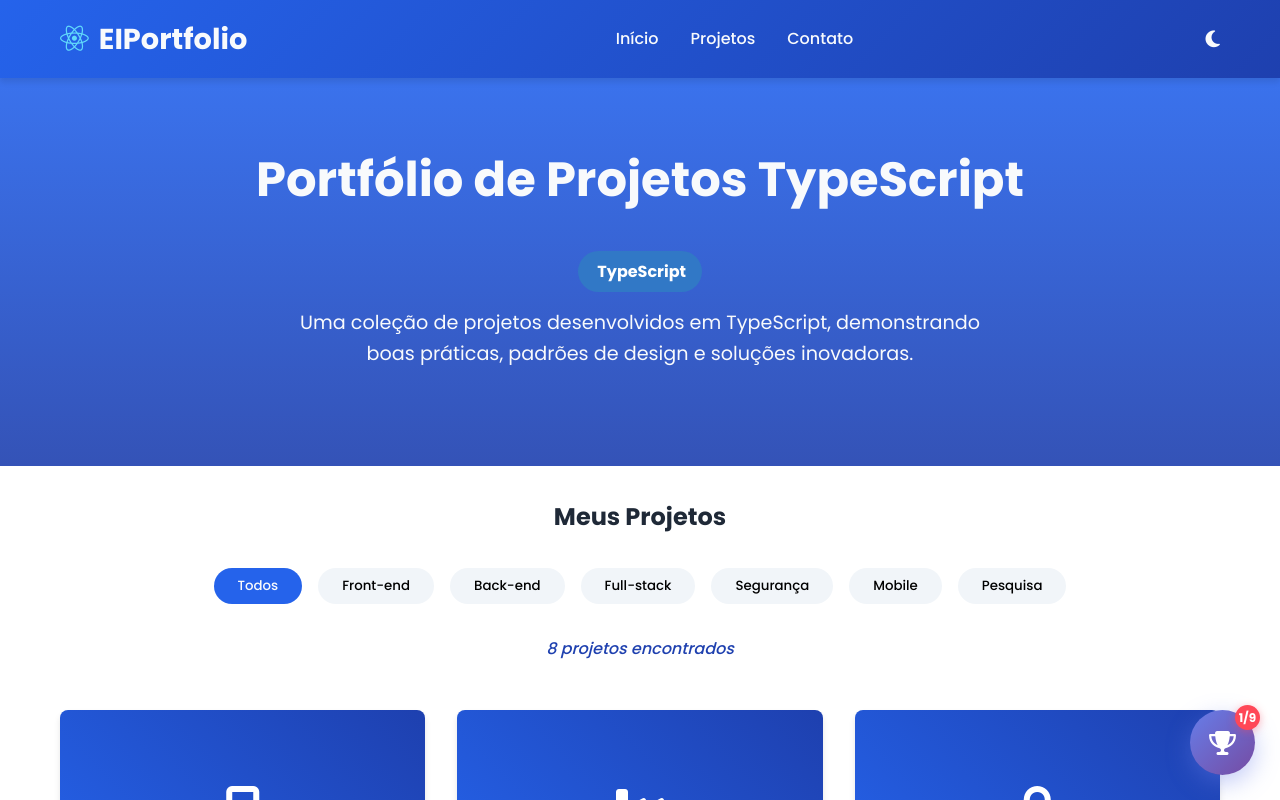
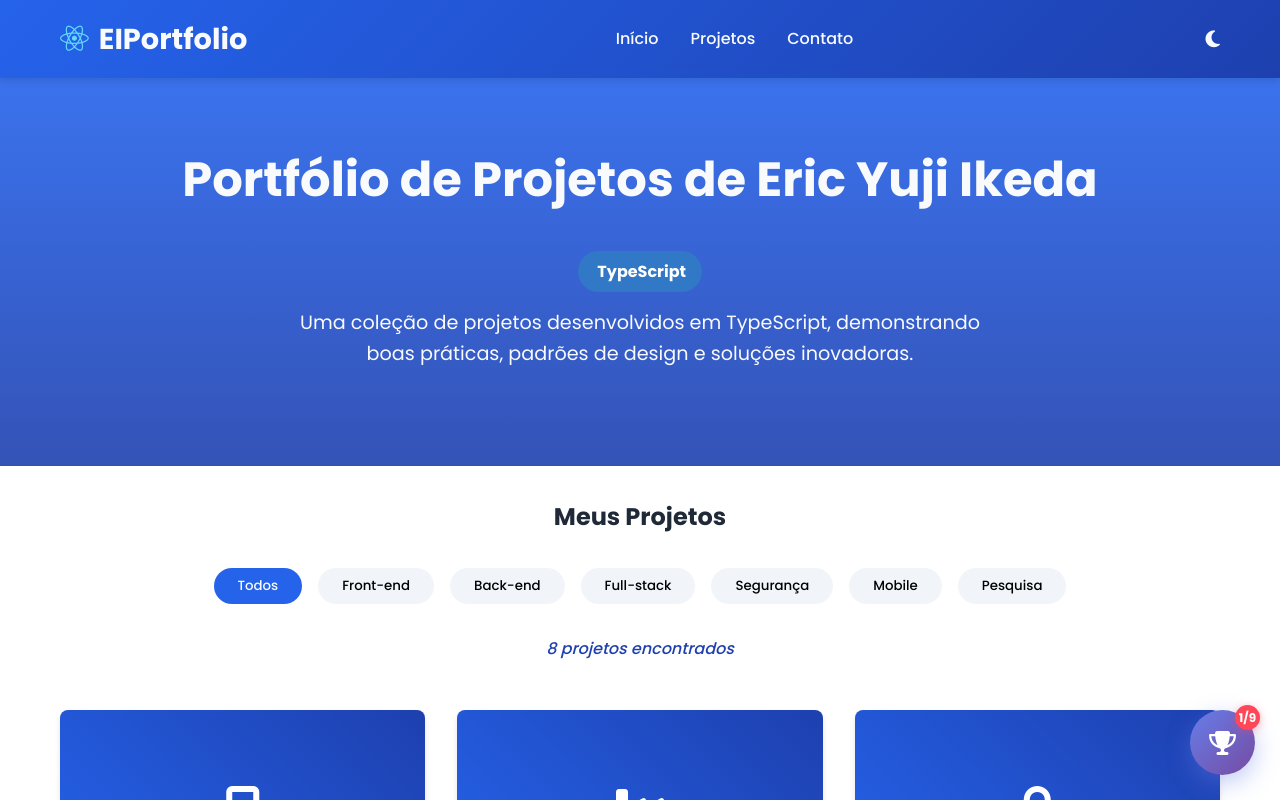
Before and after one commit to EricIkeda1/meuportfolio2.0, a React (Vite) app: page / in a window 1280 px wide. Shown: the top 800 px of the page. Built offline with nearby package versions, Linux system fonts and the light colour scheme.

Commit message:
Correções

```diff
--- a/src/components/Footer.tsx
+++ b/src/components/Footer.tsx
@@ -56,7 +56,7 @@ const Footer: React.FC = () => {
         </div>
 
         <div className={styles.footerInfo}>
-          <p>© {currentYear} Eric Ikeda. Todos os direitos reservados.</p>
+          <p>© {currentYear} Eric Yuji Ikeda. Todos os direitos reservados.</p>
           <p className={styles.madeWith}>Desenvolvido usando React + TypeScript</p>
         </div>
       </div>
--- a/src/components/Hero.tsx
+++ b/src/components/Hero.tsx
@@ -5,7 +5,7 @@ const Hero: React.FC = () => {
   return (
     <section className={styles.hero} id="home">
       <div className="container">
-        <h1>Portfólio de Projetos TypeScript</h1>
+        <h1>Portfólio de Projetos de Eric Yuji Ikeda</h1>
         <div className="typescript-badge">
           <i className="fab fa-typescript"></i> TypeScript
         </div>
```
Also changed, not shown: 1 other file (tests, documents, lock files or other folders).
